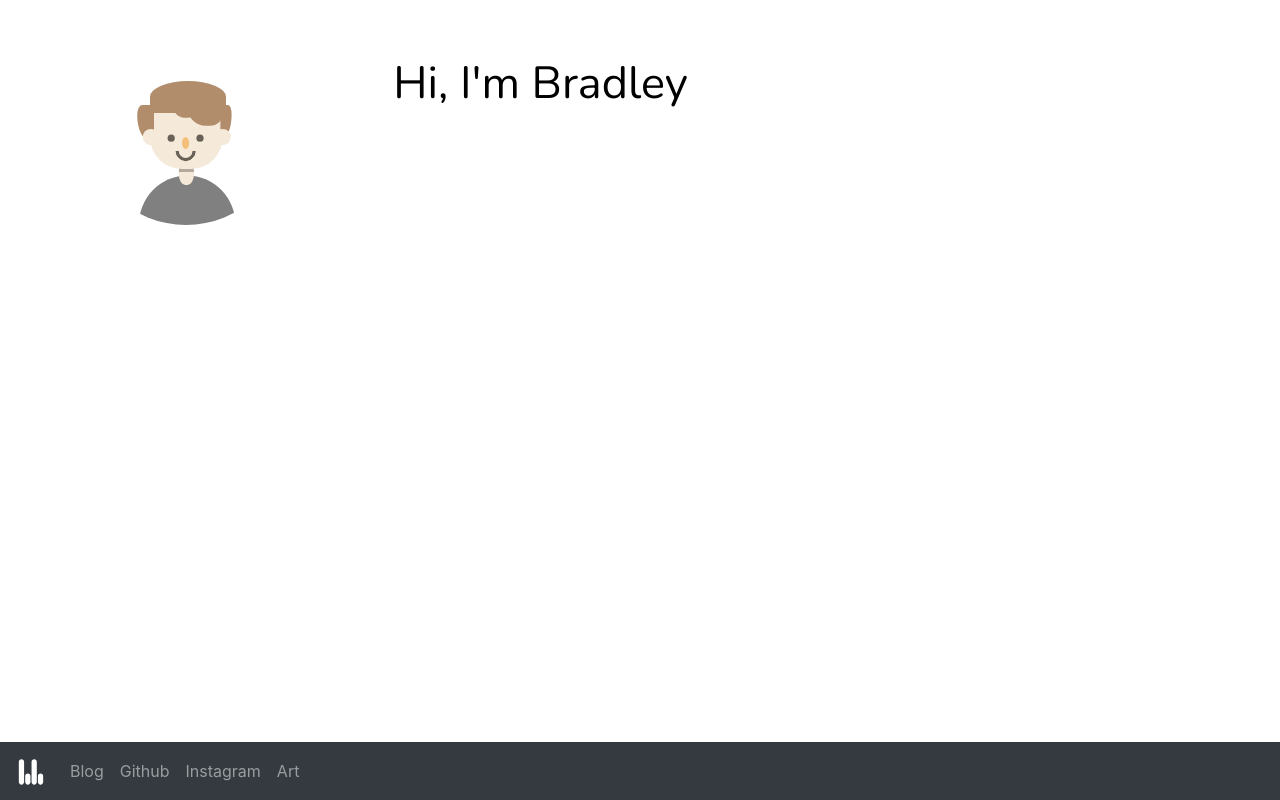
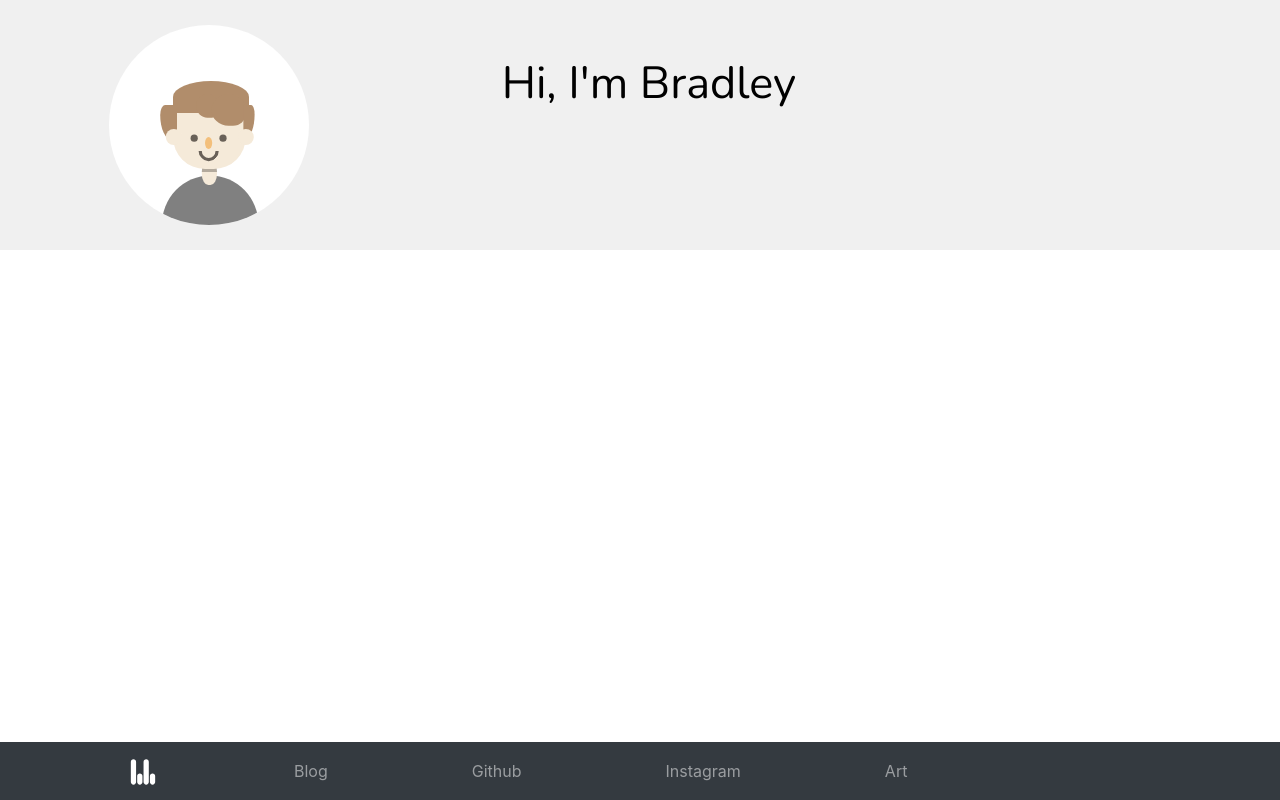
Before and after one commit to BradleyBoutcher/btboutcher.com, a React (Create React App) app: page / in a window 1280 px wide. Built offline with nearby package versions, Linux system fonts and the light colour scheme.

Commit message:
polish up homepage and add typewriter delay

```diff
--- a/public/index.html
+++ b/public/index.html
@@ -21,7 +21,7 @@
       work correctly both with client-side routing and a non-root public URL.
       Learn how to configure a non-root public URL by running `npm run build`.
     -->
-    <title>Welcome</title>
+    <title>Bradley Boutcher</title>
   </head>
   <body>
     <noscript>You need to enable JavaScript to run this app.</noscript>
--- a/src/App.jsx
+++ b/src/App.jsx
@@ -1,4 +1,4 @@
-import React from 'react';
+import React, { Component} from 'react';
 
 import Bradley from './components/Bradley/Bradley'
 import Navi from './components/Navi/Navi'
@@ -7,13 +7,34 @@ import {Row, Col} from 'react-bootstrap'
 
 import './App.scss';
 
-const s = {
-    maxWidth: "1000px"
+class App extends Component {
+    constructor(props) {
+        super(props)
+
+        this.state = {
+            loading: true,
+            welcomeMessage: "",
+        }
     }
 
-function App() {
+    componentDidMount = () => {
+        this.welcomeMessage()
+    }
+
+    // Once we've waited a little, start typing
+    welcomeMessage = () => {
+        this.setState({
+            welcomeMessage: "Hi, I'm Bradley",
+        })
+        setTimeout(this.welcomeMessage, 750)
+    }
+
+    render = () => {
+        const { welcomeMessage } = this.state
+
         return (
-        <div style={s}>
+            <div className = "page">
+                <div className = "header">
                     <Navi/>
                     <Row className="content">
                         <Col xs="2" className= "logo">
@@ -21,15 +42,19 @@ function App() {
                         </Col>
                         <Col xs="8" className = "welcome">
                             <TypeWriter
+                                cursor = "_"
+                                cursorOnEnd = { true }
+                                delay = { 200 }
                                 id = "welcome"
-                          message = "Hi, I'm Bradley."
-                          speed = {50}
-                          cursorOnEnd = {true}
+                                message = { welcomeMessage }
+                                speed = { 100 }
                             />
                         </Col>
                     </Row>
                 </div>
+            </div>
         );
+    }
 }
 
 export default App;
--- a/src/App.scss
+++ b/src/App.scss
@@ -3,7 +3,7 @@ $dark-color: rgb(44,44,44);
 $light-color: #e6d5c3;
 $medium-color: #977978;
 $alert-color: #cb492a;
-$light-black-color: #706e72;
+$light-black-color: #f0f0f0;
 $black-color: #414042;
 
 #welcome {
@@ -13,11 +13,22 @@ $black-color: #414042;
     font-size: 45px;
     padding: 50px;
     padding-right: 0px;
+    margin-left: 15px;
 }
 
 .logo {
     display: block;
     margin: auto;
+}
+
+.page {
+    max-height: 1500px;
+}
+
+.header {
+    display: block;
+    height: 25%;
+    background-color: $light-black-color;
 }
 
 /*------------------------------------------
@@ -31,9 +42,13 @@ $black-color: #414042;
 
 @media all and (min-width: 768px) and (max-width: 1024px) { }
 
-@media all and (min-width: 480px) and (max-width: 768px) { }
+@media all and (min-width: 480px) and (max-width: 768px) {
 
-@media all and (max-width: 480px) { #welcome { font-size: 42px; }}
+}
+
+@media all and (max-width: 480px) {
+    #welcome { font-size: 42px; }
+}
 
 /*------------------------------------------
   Foundation Media Queries
--- a/src/components/Logo/Logo.jsx
+++ b/src/components/Logo/Logo.jsx
@@ -13,7 +13,7 @@ export default class Logo extends Component {
         const { height, width, fill, iconTitle } = this.props;
         return (
             <svg className = "logo-container" width={width} height={height} viewBox="0 0 2778 2778" xmlns="http://www.w3.org/2000/svg" fillRule="evenodd" clipRule="evenodd" strokeLinejoin="round" strokeMiterlimit="2">
-                <title id={iconTitle}>bb Icon</title>
+                <title id={iconTitle}>bradley boutcher</title>
                 <path
                 className = "logo"
                 d="M748.612 462.5c0-134.147-108.91-243.055-243.056-243.055-134.145 0-243.056 108.908-243.056 243.055v1852.78c0 134.147 108.91 243.055 243.056 243.055 134.145 0 243.056-108.908 243.056-243.055V462.5zM1337.5 1759.725c0-134.146-108.91-243.056-243.055-243.056s-243.056 108.91-243.056 243.056v555.555c0 134.146 108.91 243.056 243.056 243.056 134.145 0 243.056-108.91 243.056-243.056v-555.555zM1926.39 462.5c0-134.147-108.91-243.055-243.055-243.055-134.146 0-243.056 108.908-243.056 243.055v1852.78c0 134.147 108.91 243.055 243.056 243.055 134.145 0 243.055-108.908 243.055-243.055V462.5zM2515.28 1759.725c0-134.146-108.91-243.056-243.056-243.056-134.145 0-243.056 108.91-243.056 243.056v555.555c0 134.146 108.91 243.056 243.056 243.056 134.145 0 243.056-108.91 243.056-243.056v-555.555z"
--- a/src/components/Navi/Navi.jsx
+++ b/src/components/Navi/Navi.jsx
@@ -13,7 +13,7 @@ export default class Navi extends Component {
     render () {
         return (
             <Navbar bg="dark" variant="dark" expand="sm" fixed = "bottom" onToggle={this.toggleActive}>
-                <Navbar.Brand href="/home">
+                <Navbar.Brand href="/">
                     <Logo iconTitle = "main-logo" width = "30" height = "30"/>
                 </Navbar.Brand>
                 <Navbar.Toggle aria-controls="basic-navbar-nav" bsPrefix="toggle"/>
--- a/src/components/Navi/Navi.scss
+++ b/src/components/Navi/Navi.scss
@@ -1,22 +1,4 @@
 /**** NavBar Toggle Button ****/
-@keyframes toggle-bottom {
-    0% {
-      transform: rotate(0);
-    }
-    100% {
-      transform: rotate(45deg) translate(-2px, -3px);
-    }
-}
-
-@keyframes toggle-top {
-    0% {
-      transform: rotate(0);
-    }
-    100% {
-      transform: rotate(-45deg) translate(-2px, 3px);
-    }
-}
-
 .toggle {
     height: 30px; width: 30px;
     margin: 10px;
@@ -47,24 +29,15 @@
     position: relative;
 }
 
-/* HOVER STYLES ON THE BUTTON */
 .toggle.collapsed .toggle-icon:before {
     transform: rotate(-45deg) translate(2px, -3px);
 }
 
-/* adjust properties on the after pseudo element */
 .toggle.collapsed .toggle-icon::after {
     transform: rotate(45deg) translate(2px, 3px);
 }
 
-/* this is one of the lines of the close icon */
-.toggle-icon:before {
-    /* preceding code stays the same */
-    transition: all 0.3s linear;
-  }
-/* this is the other line of the close icon */
-.toggle-icon::after {
-    /* preceding code stays the same */
+.toggle-icon:before, .toggle-icon::after {
     transition: all 0.3s linear;
 }
 
@@ -77,12 +50,33 @@
     }
 }
 
+/**** Primary Bar ****/
+.navbar {
+    @media only screen and (min-width: 36em) {
+        padding-left: 5vw;
+        padding-right: 5vw;
+    }
+}
+
+/**** Links ****/
+
+.nav-link {
+    margin-left: 5vw;
+    margin-right: 5vw;
+}
+
 /**** Main Logo ****/
 $yellow: #FFDB79;
 
-.navbar-brand:hover .logo {
-    animation: switch 3s infinite;
-    animation: fillChange 3s infinite;
+.navbar-brand {
+    @media only screen and (min-width: 36em) {
+        margin-left: 5vw;
+        margin-right: 5vw;
+    }
+    :hover .logo {
+        animation: switch 3s infinite;
+        animation: fillChange 3s infinite;
+    }
 }
 
 @keyframes switch {
--- a/src/components/Typewriter/Typewriter.jsx
+++ b/src/components/Typewriter/Typewriter.jsx
@@ -13,25 +13,36 @@ export default class TypeWriter extends Component {
         super(props)
 
         this.state = {
-            text: "",   // message that is displayed
-            a: [],      // characters to be printed
-            i: 0,       // current index of 'a'
-            _: true,    // visibility of cursor
+            text: "",               // message that is displayed
+            a: [],                  // characters to be printed
+            i: 0,                   // current index of 'a'
+            showCursor: false,      // visibility of cursor
         }
     }
 
     componentWillMount() {
         const { message, } = this.props
 
-        // create our array
+        // create our array of letters
         this.setState({
-            a: message.split('')
+            a: message.length > 0 ? [] : message.split('')
         })
     }
 
     componentDidMount() {
+        this.toggleCursor()
+    }
+
+    componentWillReceiveProps() {
+        const { message, } = this.props
+
+        // create our array of letters again if new word passed in
+        this.setState({
+            a: message.length > 0 ? message.split('') : []
+        })
+
+        // kickoff typing with newly received words
         this.typewriter()
-        this.toggleCursor()
     }
 
     // called each time the state updates, until finished
@@ -39,7 +50,7 @@ export default class TypeWriter extends Component {
         const { text, a, i} = this.state
         const { speed } = this.props
 
-        if (i < a.length - 1) {
+        if (i < a.length ) {
             var char = a[i]
             var cur = text + char
 
@@ -54,31 +65,33 @@ export default class TypeWriter extends Component {
 
     // change visibility of cursor on and off
     toggleCursor = () => {
-        const { cursorOnEnd, speed} = this.props
-        const { _ } = this.state
+        const { cursorOnEnd } = this.props
+        const { showCursor } = this.state
 
         if (cursorOnEnd) {
             this.setState({
-                _: !_
+                showCursor: !showCursor
             })
 
-            setTimeout(this.toggleCursor, speed*10)
+            setTimeout(this.toggleCursor, 1000)
         }
     }
 
     render () {
-
+        const { cursor } = this.props
         return (
             <div className = "typed-message" id = {this.props.id}>
-                {this.state.text} {this.state._ ? "_" : ""}
+                {this.state.text} {this.state.showCursor ? cursor : ""}
             </div>
         )
     }
 }
 
 TypeWriter.propTypes = {
-    id: PropTypes.string,
-    message: PropTypes.string,
-    speed: PropTypes.number,
-    cursorOnEnd: PropTypes.bool,
+    cursor: PropTypes.string,       // character to be used as cursor
+    delay: PropTypes.number,        // holds off on typing until delay
+    id: PropTypes.string,           // element id for easy custom styling
+    message: PropTypes.string,      // message to display
+    speed: PropTypes.number,        // speed of typing
+    cursorOnEnd: PropTypes.bool,    // show cursor at end of line
 }
```
Lines whose indentation alone changed are shown as unchanged.
